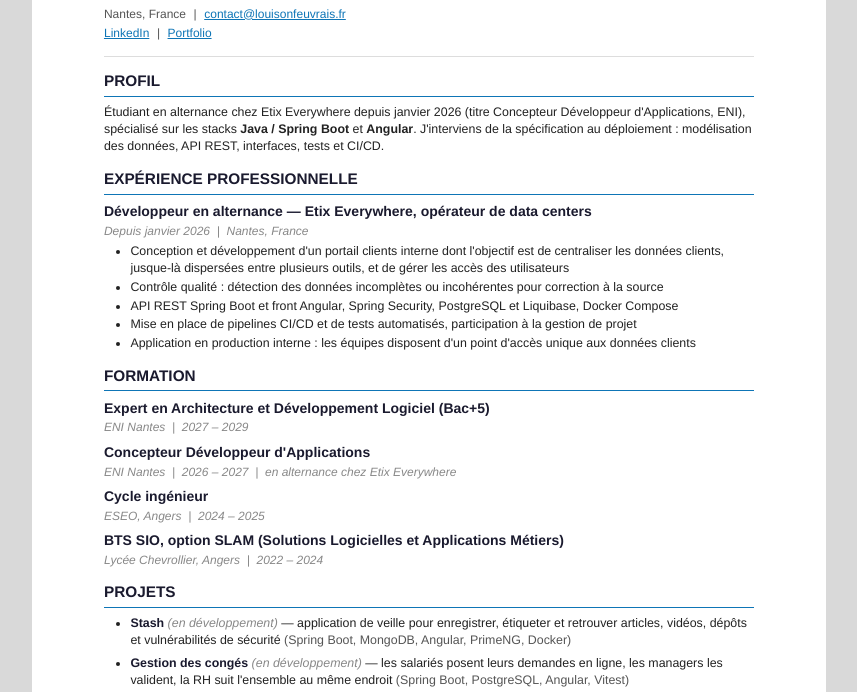
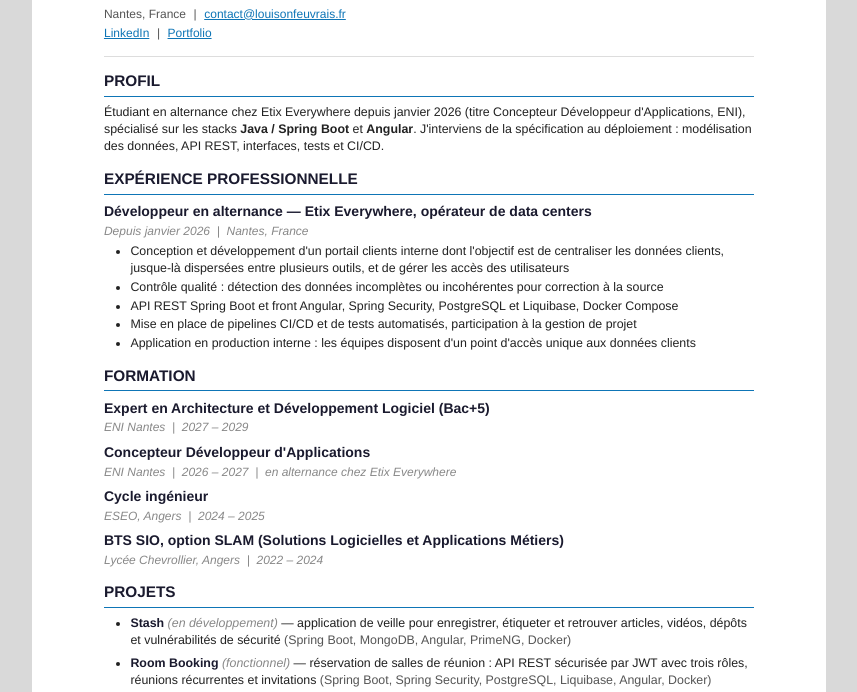
Before and after one commit to LouisonFvrs/portfolio-2026, a plain HTML site: page cv/cv.html in a window 1280 px wide. Shown: the part 108-800 px from the top of the page, without its empty margins (211-1068 px from the left). Drawn offline with Linux system fonts and the light colour scheme.

Commit message:
feat(cv): remplacer gestion des congés par room booking
Co-Authored-By: Claude Opus 5.5 <noreply@anthropic.com>

```diff
--- a/cv/cv.html
+++ b/cv/cv.html
@@ -106,7 +106,7 @@ ul.projects strong { color: var(--title); }
   <h2>Projets</h2>
   <ul class="projects">
     <li><strong>Stash</strong> <span class="status">(en développement)</span> — application de veille pour enregistrer, étiqueter et retrouver articles, vidéos, dépôts et vulnérabilités de sécurité <span class="tech">(Spring Boot, MongoDB, Angular, PrimeNG, Docker)</span></li>
-    <li><strong>Gestion des congés</strong> <span class="status">(en développement)</span> — les salariés posent leurs demandes en ligne, les managers les valident, la RH suit l'ensemble au même endroit <span class="tech">(Spring Boot, PostgreSQL, Angular, Vitest)</span></li>
+    <li><strong>Room Booking</strong> <span class="status">(fonctionnel)</span> — réservation de salles de réunion : API REST sécurisée par JWT avec trois rôles, réunions récurrentes et invitations <span class="tech">(Spring Boot, Spring Security, PostgreSQL, Liquibase, Angular, Docker)</span></li>
     <li><strong>Gestion de salle privatisée — Mairie</strong> <span class="status">(en développement)</span> — application sécurisée de réservation de salle <span class="tech">(Spring Boot, Angular)</span></li>
   </ul>
 </section>
```
Also changed, not shown: 1 other file.
